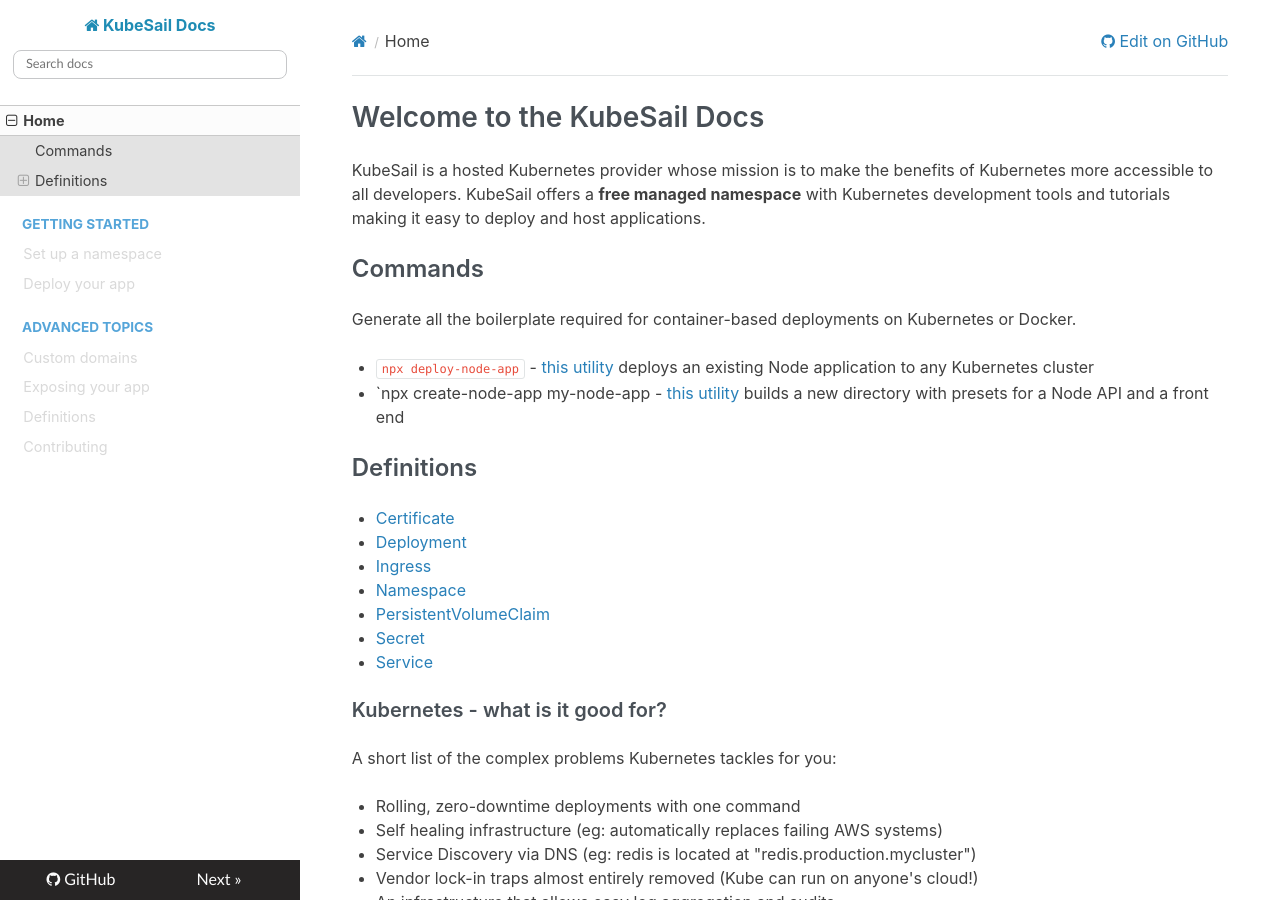
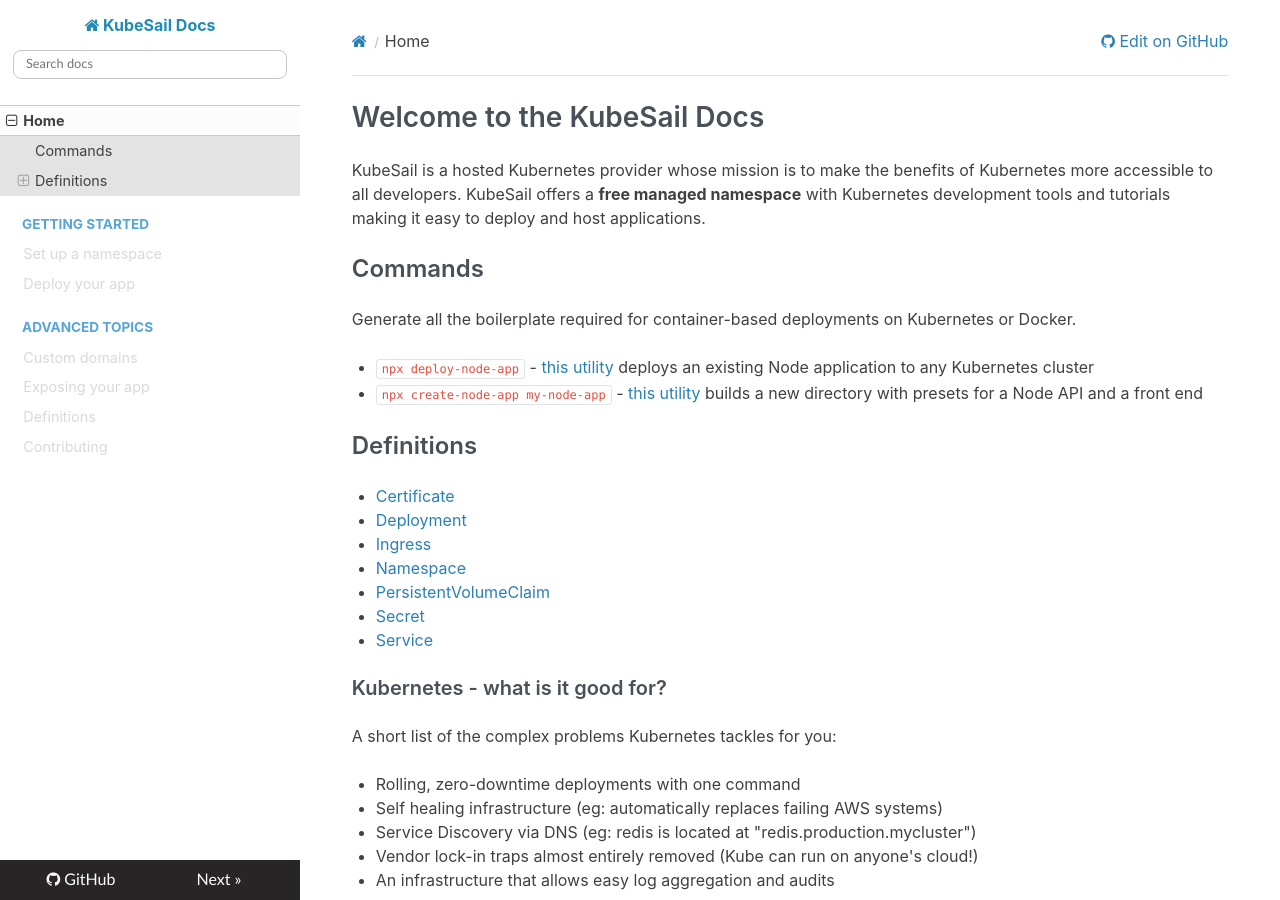
Before and after one commit to kubesail/kubesail-docs, an MkDocs documentation site: the page built from docs/README.md, in a window 1280 px wide and 900 px high. Built offline with MkDocs 1.6.1, drawn with Linux system fonts in a browser that asks for light colours; nearby versions of some CDN libraries.

Commit message:
fix typo

```diff
--- a/docs/README.md
+++ b/docs/README.md
@@ -7,7 +7,7 @@
 Generate all the boilerplate required for container-based deployments on Kubernetes or Docker.
 
 - `npx deploy-node-app` - [this utility](https://github.com/kubesail/deploy-node-app) deploys an existing Node application to any Kubernetes cluster
-- `npx create-node-app my-node-app - [this utility](https://github.com/create-node/create-node-app) builds a new directory with presets for a Node API and a front end
+- `npx create-node-app my-node-app` - [this utility](https://github.com/create-node/create-node-app) builds a new directory with presets for a Node API and a front end
 
 ## Definitions
 
```
